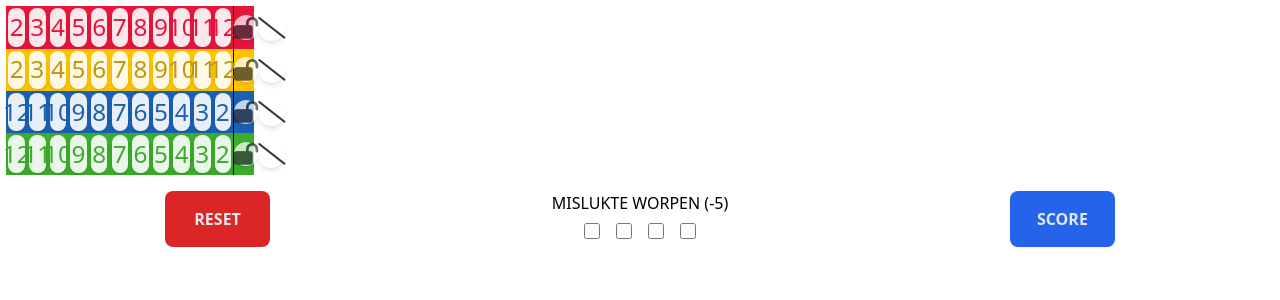
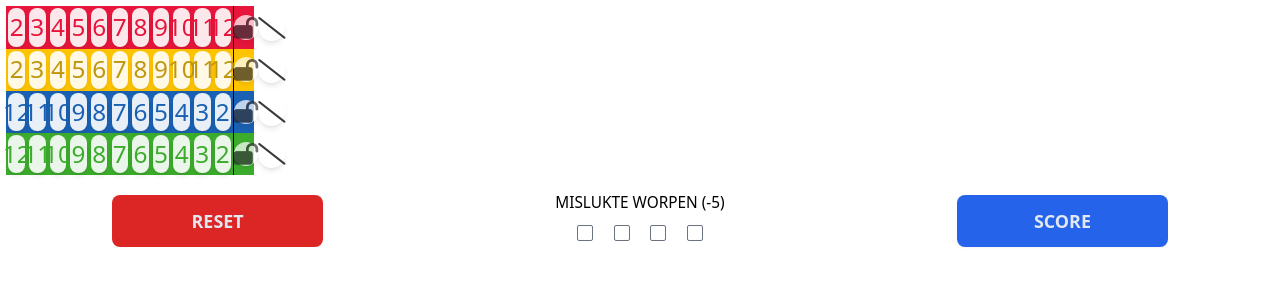
Before and after one commit to leondeklerk/qwixx, a Vue app: page / in a window 1280 px wide. Shown: the top 300 px of the page. Built offline with nearby package versions, Linux system fonts and the light colour scheme.

Commit message:
Fix styling issues
Signed-off-by: Leon de Klerk <developer@leondeklerk.com>

```diff
--- a/package.json
+++ b/package.json
@@ -17,6 +17,7 @@
     },
     "dependencies": {
         "@fortawesome/fontawesome-free": "6.2.1",
+        "@tailwindcss/forms": "^0.5.3",
         "nosleep.js": "0.12.0",
         "pinia": "2.0.28",
         "pinia-plugin-persistedstate": "3.0.1",
--- a/src/components/BoardComponent.vue
+++ b/src/components/BoardComponent.vue
@@ -8,33 +8,41 @@
                 :key="index"
                 :color="row.color"
                 v-model:lock="row.lock"
+                v-model:cross="row.cross"
                 :finished="finished"
             />
         </tbody>
     </table>
     <div class="grid grid-cols-3 w-full my-4 font-semibold">
-        <div class="flex content-center justify-center text-center align-center text-slate-200">
-            <button @click="reset" class="flex rounded-lg bg-red-600 h-full w-1/4 text-center justify-center items-center">RESET</button>
+        <div class="flex content-center justify-center text-center items-center align-center text-slate-200">
+            <button @click="reset" class="flex rounded-lg bg-red-600 h-fit py-[1vw] w-1/2 text-center justify-center items-center text-[1.4vw]">
+                RESET
+            </button>
         </div>
         <div class="inline-block content-center justify-center items-center font-medium dark:text-slate-200" v-if="board">
-            <p>MISLUKTE WORPEN (-{{ scoreMapping.failPenalty }})</p>
+            <p class="text-[1.2vw]">MISLUKTE WORPEN (-{{ scoreMapping.failPenalty }})</p>
             <input
                 v-for="(fail, index) in board.fails"
                 :key="index"
+                :disabled="finished"
                 v-model="board.fails[index]"
                 type="checkbox"
-                class="w-4 h-4 text-blue-600 bg-gray-800 rounded border-gray-400 dark:border-gray-50 m-2"
+                class="focus:ring-0 focus:ring-offset-0 rounded-sm m-[0.8vw] text-blue-600 dark:bg-slate-500"
+                :class="{
+                    'hover:cursor-pointer': !finished,
+                    'opacity-40': finished,
+                }"
             />
         </div>
         <div class="flex content-center justify-center items-center text-slate-200">
             <button
                 v-if="!finished"
                 @click="manualFinish = true"
-                class="flex rounded-lg shadow-sm bg-blue-600 h-full w-1/4 text-center justify-center items-center"
+                class="flex rounded-lg shadow-sm h-fit py-[1vw] bg-blue-600 w-1/2 text-center justify-center items-center text-[1.4vw]"
             >
                 SCORE
             </button>
-            <div class="text-black dark:text-slate-200 text-2xl font-medium" v-else>{{ total }}</div>
+            <div class="text-black dark:text-slate-200 text-2xl font-medium text-[1.4vw]" v-else>{{ total }}</div>
         </div>
     </div>
 </template>
@@ -74,7 +82,11 @@ const total = computed(() => {
 });
 
 const finished = computed(() => {
-    return manualFinish.value || board.value?.rows.filter((row) => row.lock).length === board.value?.lockFinishCount;
+    return (
+        manualFinish.value ||
+        board.value?.rows.filter((row) => row.lock).length === board.value?.lockFinishCount ||
+        board.value?.fails.filter((fail) => fail).length === board.value?.fails.length
+    );
 });
 
 function reset() {
--- a/src/components/BoardRow.vue
+++ b/src/components/BoardRow.vue
@@ -31,7 +31,7 @@
                     />
                 </div>
                 <div
-                    @click="crossed = !crossed"
+                    @click="onCross"
                     class="shadow-md flex rounded-full h-full bg-white dark:bg-slate-900 aspect-square items-center justify-center"
                     :class="{
                         ' hover:opacity-80 hover:cursor-pointer': !closed,
@@ -45,7 +45,7 @@
 </template>
 
 <script setup lang="ts">
-import { computed, ref } from "vue";
+import { computed } from "vue";
 import type { Cell } from "@/types/cell";
 import { CellType } from "@/types/cell";
 import BoardCell from "./BoardCell.vue";
@@ -59,14 +59,16 @@ interface Props {
     color: string;
     finished: boolean;
     lock: boolean;
+    cross: boolean;
 }
 
 const props = withDefaults(defineProps<Props>(), {
     readonly: false,
     finished: false,
+    cross: false,
 });
 
-const emit = defineEmits<{ (e: "update:lock", value: boolean): void; (e: "locked", value: boolean): void }>();
+const emit = defineEmits<{ (e: "update:lock", value: boolean): void; (e: "update:cross", value: boolean): void }>();
 
 const locked = computed({
     get() {
@@ -77,7 +79,15 @@ const locked = computed({
     },
 });
 
-const crossed = ref(false);
+const crossed = computed({
+    get() {
+        return props.cross;
+    },
+    set(value: boolean) {
+        emit("update:cross", value);
+    },
+});
+
 const closed = computed(() => crossed.value || locked.value || props.finished);
 
 const lockValidation = computed(() => {
@@ -89,4 +99,10 @@ function onLock() {
         locked.value = true;
     }
 }
+
+function onCross() {
+    if (!props.finished && !locked.value) {
+        crossed.value = true;
+    }
+}
 </script>
--- a/src/components/boards/default.ts
+++ b/src/components/boards/default.ts
@@ -30,6 +30,7 @@ export default function useDefaultGenerator() {
             lockCount: lockCount,
             cells: [] as Cell[],
             lock: false,
+            cross: false,
         };
 
         if (i < rowCount / 2) {
--- a/src/types/row.ts
+++ b/src/types/row.ts
@@ -6,4 +6,5 @@ export interface Row {
     lockCount: number;
     color: string;
     lock: boolean;
+    cross: boolean;
 }
--- a/tailwind.config.cjs
+++ b/tailwind.config.cjs
@@ -6,5 +6,8 @@ module.exports = {
     theme: {
         extend: {},
     },
-    plugins: [],
+    plugins: [require("@tailwindcss/forms")],
+    future: {
+        hoverOnlyWhenSupported: true,
+    },
 };
```
Also changed, not shown: 1 other file (tests, documents, lock files or other folders).
